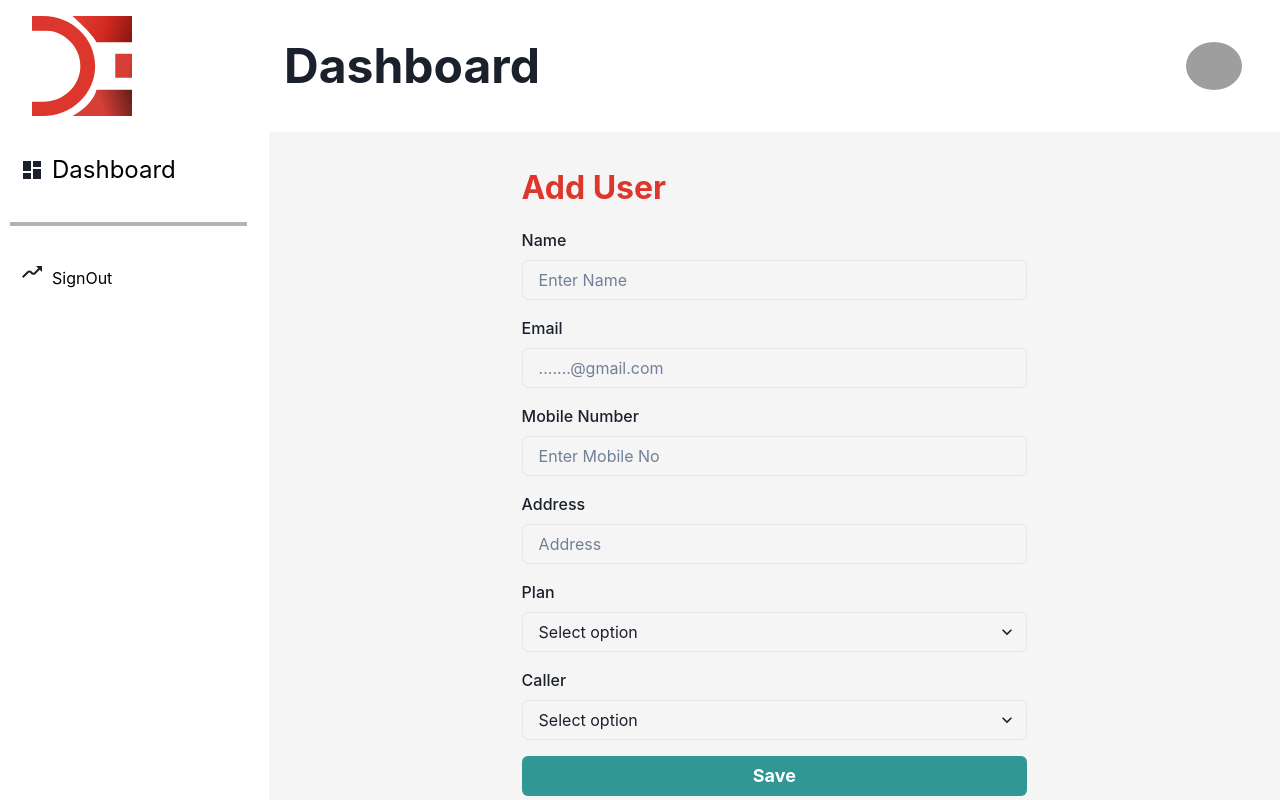
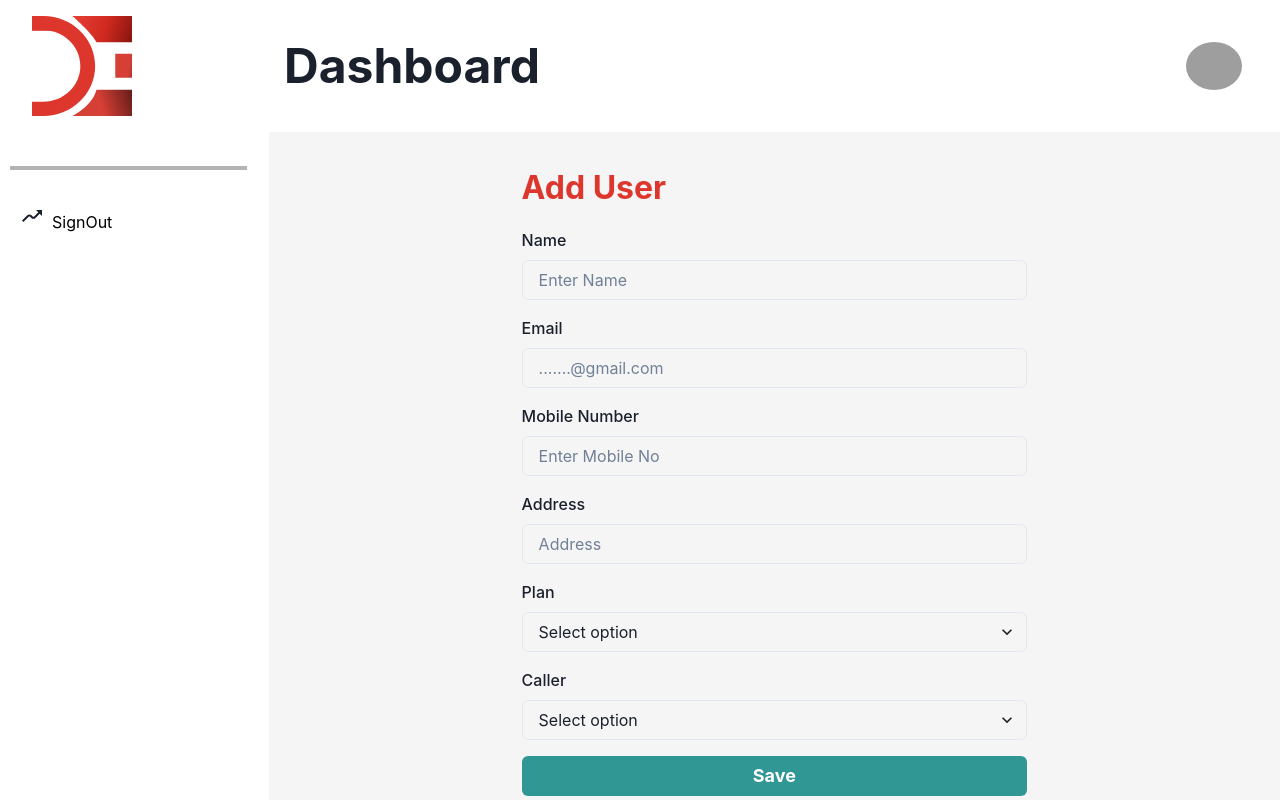
Before and after one commit to Akshaybaiswaree/DataentryProject, a React (Vite) app: page /user/registrationform in a window 1280 px wide. Built offline with nearby package versions, Linux system fonts and the light colour scheme; grey boxes are pictures that could not be loaded.

Commit message:
sidebar adjustment

```diff
--- a/src/Component/Sidebar/Sidebar.jsx
+++ b/src/Component/Sidebar/Sidebar.jsx
@@ -84,6 +84,7 @@ export default function SideBar() {
     <>
 
     <List p="10px" bg="">
+    { isAdmin &&
         <ListItem className="listItem" p="10px" borderRadius="10px">
           <Flex alignItems="center">
             <DashboardIcon style={{ marginTop: "0rem" }} />
@@ -106,8 +107,9 @@ export default function SideBar() {
               </Text>
             </NavLink>
           </Flex>
-        </ListItem>
+        </ListItem>}
         <Divider
+
           style={{ marginTop: "1.5rem" }}
           borderWidth="2px"
           borderColor={"gray"}
@@ -403,6 +405,14 @@ export default function SideBar() {
           </ListItem>
         </Accordion>
 
+
+
+
+
+        <Divider borderWidth="1px" borderColor={"gray"} />
+        </Stack>
+        }
+       { isAdmin &&
         <ListItem
           style={{ marginTop: "2rem" }}
           className="listItem"
@@ -421,12 +431,7 @@ export default function SideBar() {
             Assignment Report
           </Text>
         </ListItem>
-
-
-
-        <Divider borderWidth="1px" borderColor={"gray"} />
-        </Stack>
-        }
+      }
          <ListItem
           style={{ marginTop: "1.5rem" }}
           className="listItem"
```
